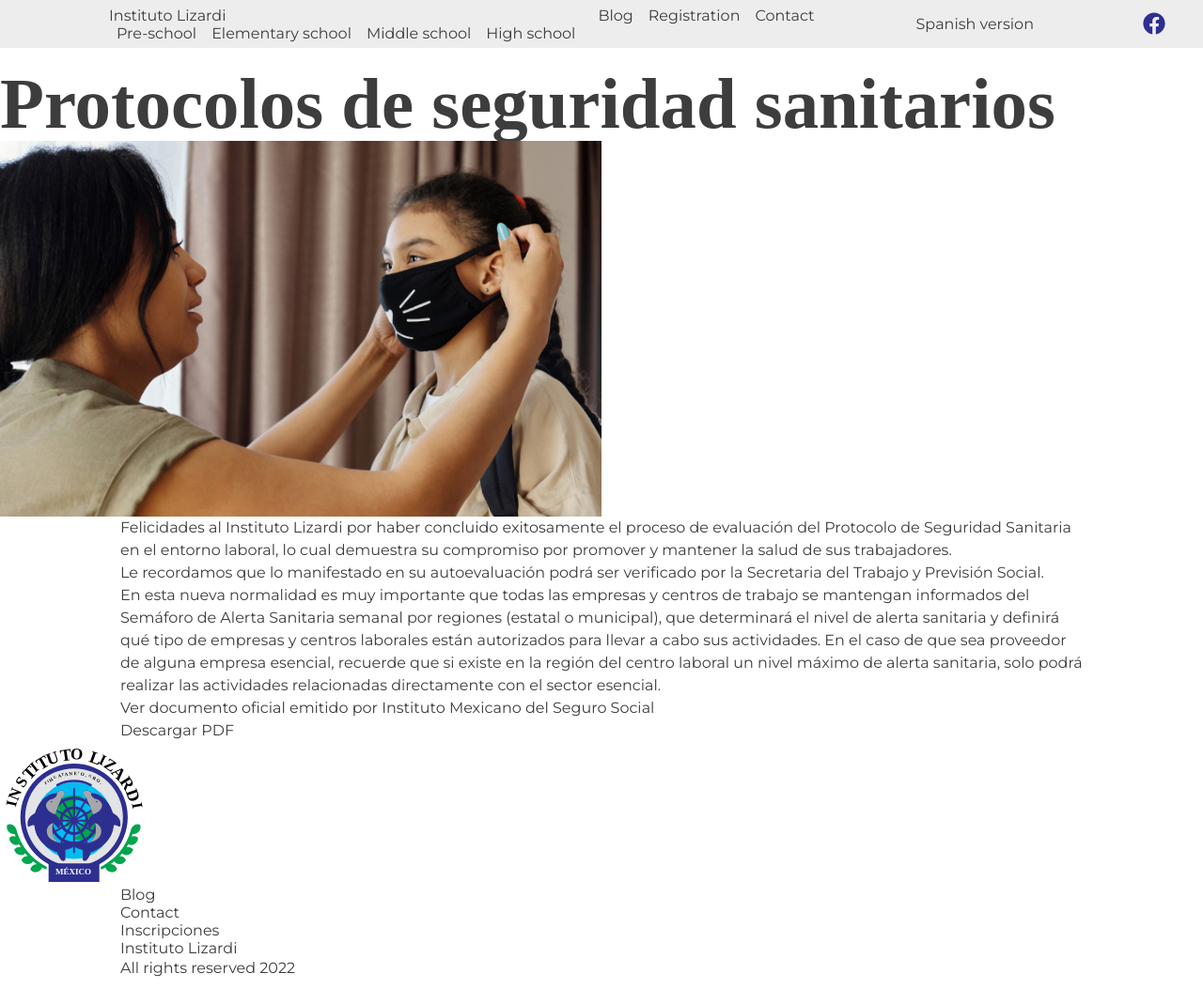
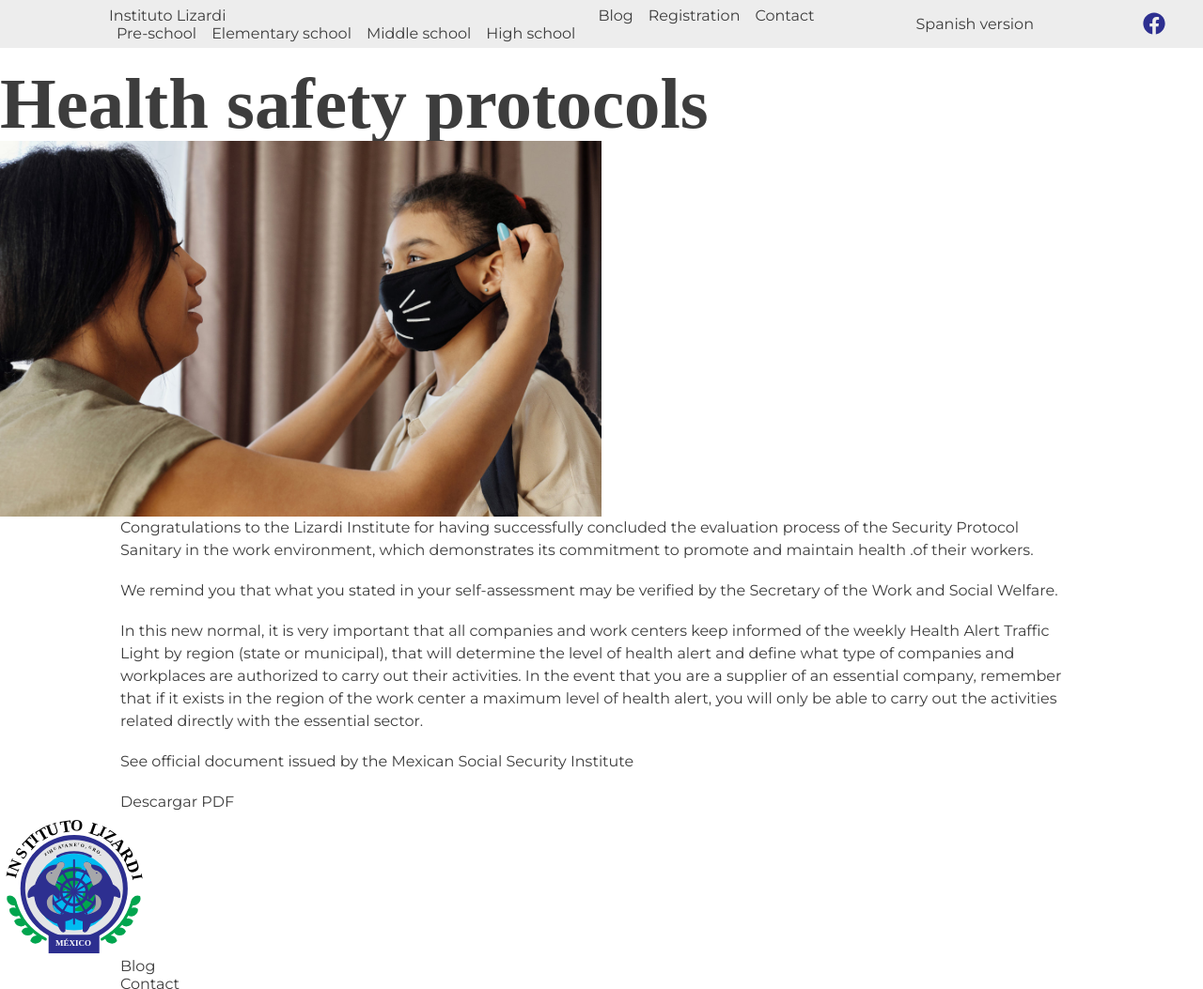
Before and after one commit to claudiomonzoni/lizardi.edu.mx, an Eleventy site: page src/post/escuela-segura.md in a window 1280 px wide. Shown: the top 1053 px of the page at 94% size. Built offline with nearby package versions, Linux system fonts and the light colour scheme; Eleventy itself is replaced by a stand-in of ours; files that its build step writes are made by us from their sources; no server answers; a web font is replaced by a local one.

Commit message:
ajustes finales

```diff
--- a/src/post/escuela-segura.md
+++ b/src/post/escuela-segura.md
@@ -1,28 +1,32 @@
 ---
-tituloPaginas: 'Protocolos de seguridad sanitarios'
-descripcion: 'Felicidades al Instituto Lizardi por haber concluido exitosamente el proceso de evaluación del Protocolo de Seguridad
-Sanitaria en el entorno laboral'
+tituloPaginas: 'Health safety protocols'
+descripcion: 'Congratulations to the Lizardi Institute for having successfully concluded the evaluation process of the Security Protocol Health in the work environment'
 imagenPrincipal: '/ima/uploads/lizardi-post-protocolos.jpg'
 date: 2021-09-09
 ---
 
-Felicidades al Instituto Lizardi por haber concluido exitosamente el proceso de evaluación del Protocolo de Seguridad
-Sanitaria en el entorno laboral, lo cual demuestra su compromiso por promover y mantener la salud
-de sus trabajadores.
+Congratulations to the Lizardi Institute for having successfully concluded the evaluation process of the Security Protocol Sanitary in the work environment, which demonstrates its commitment to promote and maintain health
+.of their workers.
 
+<br>
 
-Le recordamos que lo manifestado en su autoevaluación podrá ser verificado por la Secretaria del
-Trabajo y Previsión Social.
+We remind you that what you stated in your self-assessment may be verified by the Secretary of the
+Work and Social Welfare.
 
+<br>
 
-En esta nueva normalidad es muy importante que todas las empresas y centros de trabajo se
-mantengan informados del Semáforo de Alerta Sanitaria semanal por regiones (estatal o municipal),
-que determinará el nivel de alerta sanitaria y definirá qué tipo de empresas y centros laborales están
-autorizados para llevar a cabo sus actividades.
-En el caso de que sea proveedor de alguna empresa esencial, recuerde que si existe en la región del
-centro laboral un nivel máximo de alerta sanitaria, solo podrá realizar las actividades relacionadas
-directamente con el sector esencial.
+In this new normal, it is very important that all companies and work centers
+keep informed of the weekly Health Alert Traffic Light by region (state or municipal),
+that will determine the level of health alert and define what type of companies and workplaces are
+authorized to carry out their activities.
+In the event that you are a supplier of an essential company, remember that if it exists in the region of the
+work center a maximum level of health alert, you will only be able to carry out the activities related
+directly with the essential sector.
 
-Ver documento oficial emitido por Instituto Mexicano del Seguro Social
+<br>
+
+See official document issued by the Mexican Social Security Institute
+
+<br>
 
 [Descargar PDF](/ima/uploads/resultadoevaluacion.pdf)
```
Also changed, not shown: src/grados/primaria.html (+1 -1 lines), src/index.html (+1 -1 lines), src/paginas/inscripciones.html (+1 -1 lines), src/paginas/instituto-lizardi.html (+2 -2 lines).
